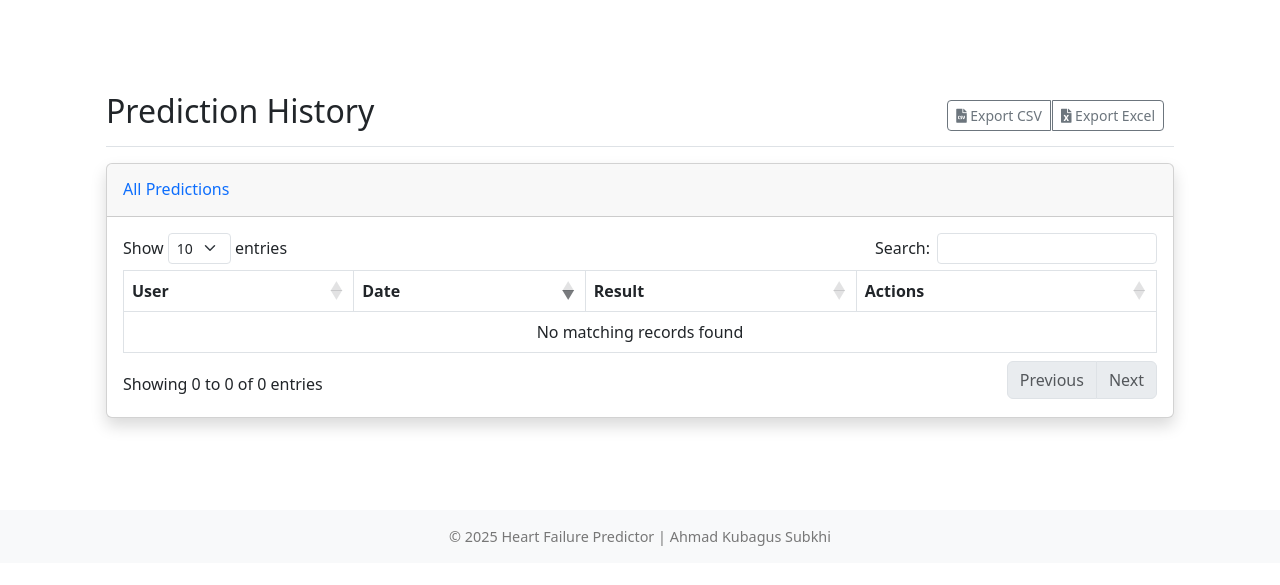
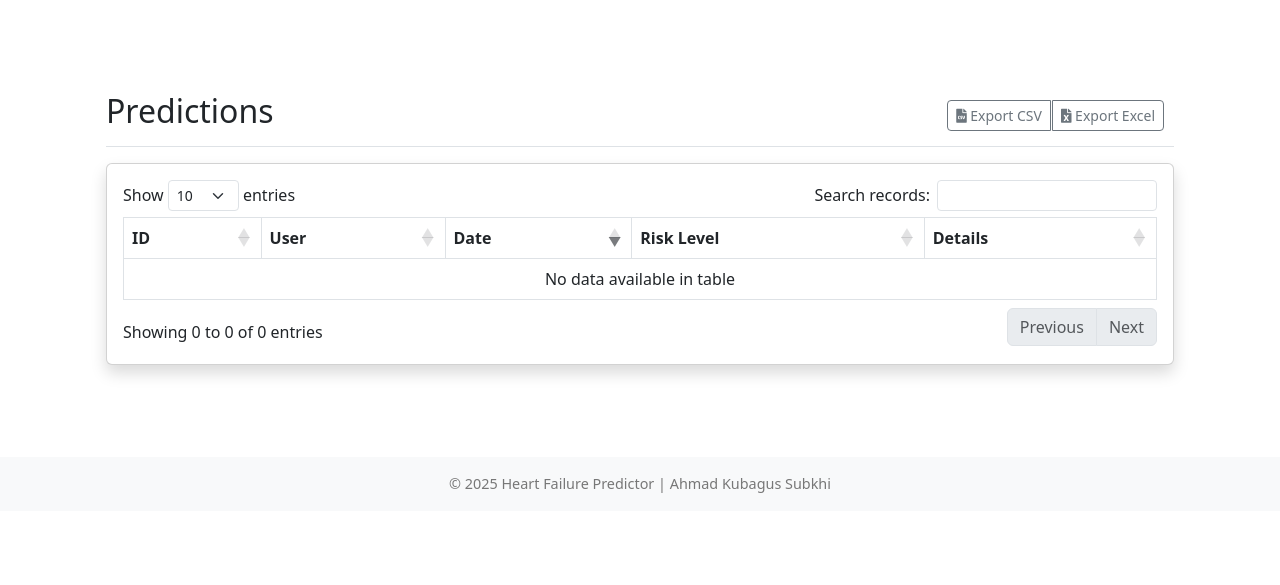
Before and after one commit to Kubagus/flask-heart-failure, a Flask app: page /admin/predictions in a window 1280 px wide. Shown: the part 88-673 px from the top of the page. Run offline with Flask 2, Linux system fonts and the light colour scheme; the visitor is signed in with stand-in values (Sample User, id 1); data comes from the database, SQL or seed files in the repository; data that the repository does not hold is empty; parts of the project's set-up code (start-up, migrations or seed data) failed here and were passed over; some libraries are stand-ins or nearby versions.

Commit message:
benerin kolom risk level di tabel predictions

```diff
--- a/routes/adminRoute.py
+++ b/routes/adminRoute.py
@@ -138,7 +138,43 @@ def adminRoute(app):
     @admin_required
     def admin_predictions():
         predictions = get_user_predictions()
-        return render_template('admin/predictions.html', predictions=predictions)
+
+        # Process predictions to make them more readable
+        processed_predictions = []
+        for pred in predictions:
+            prediction_data = json.loads(pred['prediction_data'])
+            prediction_result = json.loads(pred['prediction_result'])
+
+            processed_pred = {
+                'id': pred['id'],
+                'full_name': pred['full_name'],
+                'created_at': pred['created_at'],
+                'risk_level': 'High' if any(risk == 'Risiko tinggi terkena gagal jantung' for risk in [
+                    prediction_result.get('decision_tree_risk', ''),
+                    prediction_result.get('random_forest_risk', ''),
+                    prediction_result.get('xgboost_risk', '')
+                ]) else 'Low',
+                'decision_tree': prediction_result.get('decision_tree', 0),
+                'decision_tree_risk': prediction_result.get('decision_tree_risk', ''),
+                'random_forest': prediction_result.get('random_forest', 0),
+                'random_forest_risk': prediction_result.get('random_forest_risk', ''),
+                'xgboost': prediction_result.get('xgboost', 0),
+                'xgboost_risk': prediction_result.get('xgboost_risk', ''),
+                'age': prediction_data.get('age', ''),
+                'sex': prediction_data.get('sex', ''),
+                'chestpaintype': prediction_data.get('chestpaintype', ''),
+                'restingbp': prediction_data.get('restingbp', ''),
+                'cholesterol': prediction_data.get('cholesterol', ''),
+                'fastingbs': prediction_data.get('fastingbs', ''),
+                'restingecg': prediction_data.get('restingecg', ''),
+                'maxhr': prediction_data.get('maxhr', ''),
+                'exerciseangina': prediction_data.get('exerciseangina', ''),
+                'oldpeak': prediction_data.get('oldpeak', ''),
+                'stslope': prediction_data.get('stslope', '')
+            }
+            processed_predictions.append(processed_pred)
+
+        return render_template('admin/predictions.html', predictions=processed_predictions)
 
     @app.route('/admin/predictions/export/<format>')
     @admin_required
--- a/templates/admin/predictions.html
+++ b/templates/admin/predictions.html
@@ -1,4 +1,6 @@
 {% extends "base.html" %}
+
+{% block title %}Predictions - Admin Dashboard{% endblock %}
 
 {% block content %}
 <div class="container-fluid">
@@ -6,7 +8,7 @@
         <!-- Main content -->
         <main class="col-12 px-md-4">
             <div class="d-flex justify-content-between flex-wrap flex-md-nowrap align-items-center pt-3 pb-2 mb-3 border-bottom">
-                <h1 class="h2">Prediction History</h1>
+                <h1 class="h2">Predictions</h1>
                 <div class="btn-toolbar mb-2 mb-md-0">
                     <div class="btn-group me-2">
                         <a href="{{ url_for('export_predictions', format='csv') }}" class="btn btn-sm btn-outline-secondary">
@@ -31,43 +33,99 @@
             {% endwith %}
 
             <div class="card shadow mb-4">
-                <div class="card-header py-3">
-                    <h6 class="m-0 font-weight-bold text-primary">All Predictions</h6>
-                </div>
                 <div class="card-body">
                     <div class="table-responsive">
-                        <table id="predictionsTable" class="table table-bordered" width="100%" cellspacing="0">
+                        <table class="table table-bordered" id="predictionsTable" width="100%" cellspacing="0">
                             <thead>
                                 <tr>
+                                    <th>ID</th>
                                     <th>User</th>
                                     <th>Date</th>
-                                    <th>Result</th>
-                                    <th>Actions</th>
+                                    <th>Risk Level</th>
+                                    <th>Details</th>
                                 </tr>
                             </thead>
                             <tbody>
-                                {% for prediction in predictions %}
+                                {% for pred in predictions %}
                                 <tr>
-                                    <td>{{ prediction['full_name'] }}</td>
-                                    <td>{{ prediction['created_at'] }}</td>
+                                    <td>{{ pred.id }}</td>
+                                    <td>{{ pred.full_name }}</td>
+                                    <td>{{ pred.created_at }}</td>
                                     <td>
-                                        {% set result = prediction['prediction_result']|fromjson %}
-                                        <button type="button" class="btn btn-sm btn-{{ 'success' if result.decision_tree_risk == 'Low' else 'warning' if result.decision_tree_risk == 'Medium' else 'danger' }}"
-                                                data-bs-toggle="modal" data-bs-target="#resultModal{{ prediction['id'] }}">
-                                            <i class="fas fa-chart-bar"></i> View Results
+                                        <span class="badge {% if pred.risk_level == 'High' %}bg-danger{% else %}bg-success{% endif %}">
+                                            {{ pred.risk_level }}
+                                        </span>
+                                    </td>
+                                    <td>
+                                        <button type="button" class="btn btn-sm btn-info" data-bs-toggle="modal" data-bs-target="#detailsModal{{ pred.id }}">
+                                            <i class="fas fa-info-circle"></i> View Details
                                         </button>
                                     </td>
-                                    <td>
-                                        <div class="btn-group" role="group">
-                                            <button type="button" class="btn btn-sm btn-info" data-bs-toggle="modal" data-bs-target="#dataModal{{ prediction['id'] }}">
-                                                <i class="fas fa-eye"></i> View Details
-                                            </button>
-                                            <button type="button" class="btn btn-sm btn-danger" data-bs-toggle="modal" data-bs-target="#deleteModal{{ prediction['id'] }}">
-                                                <i class="fas fa-trash"></i> Delete
-                                            </button>
+                                </tr>
+
+                                <!-- Details Modal -->
+                                <div class="modal fade" id="detailsModal{{ pred.id }}" tabindex="-1" aria-labelledby="detailsModalLabel{{ pred.id }}" aria-hidden="true">
+                                    <div class="modal-dialog modal-lg">
+                                        <div class="modal-content">
+                                            <div class="modal-header">
+                                                <h5 class="modal-title" id="detailsModalLabel{{ pred.id }}">Prediction Details</h5>
+                                                <button type="button" class="btn-close" data-bs-dismiss="modal" aria-label="Close"></button>
+                                            </div>
+                                            <div class="modal-body">
+                                                <div class="row">
+                                                    <div class="col-md-6">
+                                                        <h6>Model Predictions:</h6>
+                                                        <ul class="list-group">
+                                                            <li class="list-group-item">
+                                                                <strong>Decision Tree:</strong>
+                                                                <span class="badge {% if pred.decision_tree_risk == 'Risiko tinggi terkena gagal jantung' %}bg-danger{% else %}bg-success{% endif %} float-end">
+                                                                    {{ pred.decision_tree_risk }}
+                                                                </span>
+                                                                <br>
+                                                                <small>Probability: {{ pred.decision_tree }}%</small>
+                                                            </li>
+                                                            <li class="list-group-item">
+                                                                <strong>Random Forest:</strong>
+                                                                <span class="badge {% if pred.random_forest_risk == 'Risiko tinggi terkena gagal jantung' %}bg-danger{% else %}bg-success{% endif %} float-end">
+                                                                    {{ pred.random_forest_risk }}
+                                                                </span>
+                                                                <br>
+                                                                <small>Probability: {{ pred.random_forest }}%</small>
+                                                            </li>
+                                                            <li class="list-group-item">
+                                                                <strong>XGBoost:</strong>
+                                                                <span class="badge {% if pred.xgboost_risk == 'Risiko tinggi terkena gagal jantung' %}bg-danger{% else %}bg-success{% endif %} float-end">
+                                                                    {{ pred.xgboost_risk }}
+                                                                </span>
+                                                                <br>
+                                                                <small>Probability: {{ pred.xgboost }}%</small>
+                                                            </li>
+                                                        </ul>
+                                                    </div>
+                                                    <div class="col-md-6">
+                                                        <h6>Input Data:</h6>
+                                                        <ul class="list-group">
+                                                            <li class="list-group-item"><strong>Age:</strong> {{ pred.age }}</li>
+                                                            <li class="list-group-item"><strong>Sex:</strong> {{ pred.sex }}</li>
+                                                            <li class="list-group-item"><strong>Chest Pain Type:</strong> {{ pred.chestpaintype }}</li>
+                                                            <li class="list-group-item"><strong>Resting BP:</strong> {{ pred.restingbp }}</li>
+                                                            <li class="list-group-item"><strong>Cholesterol:</strong> {{ pred.cholesterol }}</li>
+                                                            <li class="list-group-item"><strong>Fasting BS:</strong> {{ pred.fastingbs }}</li>
+                                                            <li class="list-group-item"><strong>Resting ECG:</strong> {{ pred.restingecg }}</li>
+                                                            <li class="list-group-item"><strong>Max HR:</strong> {{ pred.maxhr }}</li>
+                                                            <li class="list-group-item"><strong>Exercise Angina:</strong> {{ pred.exerciseangina }}</li>
+                                                            <li class="list-group-item"><strong>Old Peak:</strong> {{ pred.oldpeak }}</li>
+                                                            <li class="list-group-item"><strong>ST Slope:</strong> {{ pred.stslope }}</li>
+                                                        </ul>
+                                                    </div>
+                                                </div>
+                                            </div>
+                                            <div class="modal-footer">
+                                                <button type="button" class="btn btn-secondary" data-bs-dismiss="modal">Close</button>
+                                            </div>
                                         </div>
-                                    </td>
-                                </tr>
+                                    </div>
+                                </div>
                                 {% endfor %}
                             </tbody>
                         </table>
@@ -77,126 +135,17 @@
         </main>
     </div>
 </div>
-
-<!-- Modals -->
-{% for prediction in predictions %}
-<!-- Input Data Modal -->
-<div class="modal fade" id="dataModal{{ prediction['id'] }}" tabindex="-1" aria-labelledby="dataModalLabel{{ prediction['id'] }}" aria-hidden="true">
-    <div class="modal-dialog modal-lg">
-        <div class="modal-content">
-            <div class="modal-header">
-                <h5 class="modal-title" id="dataModalLabel{{ prediction['id'] }}">Input Data Details</h5>
-                <button type="button" class="btn-close" data-bs-dismiss="modal" aria-label="Close"></button>
-            </div>
-            <div class="modal-body">
-                {% set data = prediction['prediction_data']|fromjson %}
-                <div class="table-responsive">
-                    <table class="table table-bordered">
-                        <tbody>
-                            {% for key, value in data.items() %}
-                            <tr>
-                                <th>{{ key|replace('_', ' ')|title }}</th>
-                                <td>{{ value }}</td>
-                            </tr>
-                            {% endfor %}
-                        </tbody>
-                    </table>
-                </div>
-            </div>
-        </div>
-    </div>
-</div>
-
-<!-- Results Modal -->
-<div class="modal fade" id="resultModal{{ prediction['id'] }}" tabindex="-1" aria-labelledby="resultModalLabel{{ prediction['id'] }}" aria-hidden="true">
-    <div class="modal-dialog">
-        <div class="modal-content">
-            <div class="modal-header">
-                <h5 class="modal-title" id="resultModalLabel{{ prediction['id'] }}">Prediction Results</h5>
-                <button type="button" class="btn-close" data-bs-dismiss="modal" aria-label="Close"></button>
-            </div>
-            <div class="modal-body">
-                {% set result = prediction['prediction_result']|fromjson %}
-                <div class="table-responsive">
-                    <table class="table table-bordered">
-                        <thead>
-                            <tr>
-                                <th>Model</th>
-                                <th>Probability</th>
-                                <th>Risk Level</th>
-                            </tr>
-                        </thead>
-                        <tbody>
-                            <tr>
-                                <td>Decision Tree</td>
-                                <td>{{ result.decision_tree }}%</td>
-                                <td>
-                                    <span class="badge bg-{{ 'success' if result.decision_tree_risk == 'Low' else 'warning' if result.decision_tree_risk == 'Medium' else 'danger' }}">
-                                        {{ result.decision_tree_risk }}
-                                    </span>
-                                </td>
-                            </tr>
-                            <tr>
-                                <td>Random Forest</td>
-                                <td>{{ result.random_forest }}%</td>
-                                <td>
-                                    <span class="badge bg-{{ 'success' if result.random_forest_risk == 'Low' else 'warning' if result.random_forest_risk == 'Medium' else 'danger' }}">
-                                        {{ result.random_forest_risk }}
-                                    </span>
-                                </td>
-                            </tr>
-                            <tr>
-                                <td>XGBoost</td>
-                                <td>{{ result.xgboost }}%</td>
-                                <td>
-                                    <span class="badge bg-{{ 'success' if result.xgboost_risk == 'Low' else 'warning' if result.xgboost_risk == 'Medium' else 'danger' }}">
-                                        {{ result.xgboost_risk }}
-                                    </span>
-                                </td>
-                            </tr>
-                        </tbody>
-                    </table>
-                </div>
-            </div>
-        </div>
-    </div>
-</div>
-
-<!-- Delete Modal -->
-<div class="modal fade" id="deleteModal{{ prediction['id'] }}" tabindex="-1" aria-labelledby="deleteModalLabel{{ prediction['id'] }}" aria-hidden="true">
-    <div class="modal-dialog">
-        <div class="modal-content">
-            <div class="modal-header">
-                <h5 class="modal-title" id="deleteModalLabel{{ prediction['id'] }}">Delete Prediction</h5>
-                <button type="button" class="btn-close" data-bs-dismiss="modal" aria-label="Close"></button>
-            </div>
-            <div class="modal-body">
-                <p>Are you sure you want to delete this prediction?</p>
-                <p><strong>User:</strong> {{ prediction['full_name'] }}</p>
-                <p><strong>Date:</strong> {{ prediction['created_at'] }}</p>
-            </div>
-            <div class="modal-footer">
-                <button type="button" class="btn btn-secondary" data-bs-dismiss="modal">Cancel</button>
-                <form action="{{ url_for('delete_prediction', prediction_id=prediction['id']) }}" method="POST" class="d-inline">
-                    <input type="hidden" name="csrf_token" value="{{ csrf_token() }}">
-                    <button type="submit" class="btn btn-danger">Delete</button>
-                </form>
-            </div>
-        </div>
-    </div>
-</div>
-{% endfor %}
 {% endblock %}
 
 {% block extra_css %}
 <link href="https://cdnjs.cloudflare.com/ajax/libs/font-awesome/5.15.4/css/all.min.css" rel="stylesheet">
-<link href="https://cdn.datatables.net/1.11.5/css/dataTables.bootstrap5.min.css" rel="stylesheet">
+<link href="https://cdn.datatables.net/1.10.24/css/dataTables.bootstrap5.min.css" rel="stylesheet">
 <style>
     .badge {
         font-size: 0.9rem;
         padding: 0.5em 0.8em;
     }
-    .btn-group .btn {
+    .btn-sm {
         margin: 0 2px;
     }
     .dataTables_wrapper .dataTables_length select {
@@ -211,28 +160,16 @@
 {% endblock %}
 
 {% block extra_js %}
-<script src="https://code.jquery.com/jquery-3.6.0.min.js"></script>
-<script src="https://cdn.datatables.net/1.11.5/js/jquery.dataTables.min.js"></script>
-<script src="https://cdn.datatables.net/1.11.5/js/dataTables.bootstrap5.min.js"></script>
+<script src="https://code.jquery.com/jquery-3.5.1.min.js"></script>
+<script src="https://cdn.datatables.net/1.10.24/js/jquery.dataTables.min.js"></script>
+<script src="https://cdn.datatables.net/1.10.24/js/dataTables.bootstrap5.min.js"></script>
 <script>
     $(document).ready(function() {
         $('#predictionsTable').DataTable({
-            "pageLength": 10,
-            "lengthMenu": [[10, 25, 50, -1], [10, 25, 50, "All"]],
-            "order": [[1, "desc"]], // Sort by date column by default
-            "language": {
-                "search": "Search:",
-                "lengthMenu": "Show _MENU_ entries",
-                "info": "Showing _START_ to _END_ of _TOTAL_ entries",
-                "infoEmpty": "Showing 0 to 0 of 0 entries",
-                "infoFiltered": "(filtered from _MAX_ total entries)",
-                "zeroRecords": "No matching records found",
-                "paginate": {
-                    "first": "First",
-                    "last": "Last",
-                    "next": "Next",
-                    "previous": "Previous"
-                }
+            order: [[2, 'desc']], // Sort by date column
+            pageLength: 10,
+            language: {
+                search: "Search records:"
             }
         });
     });
```
